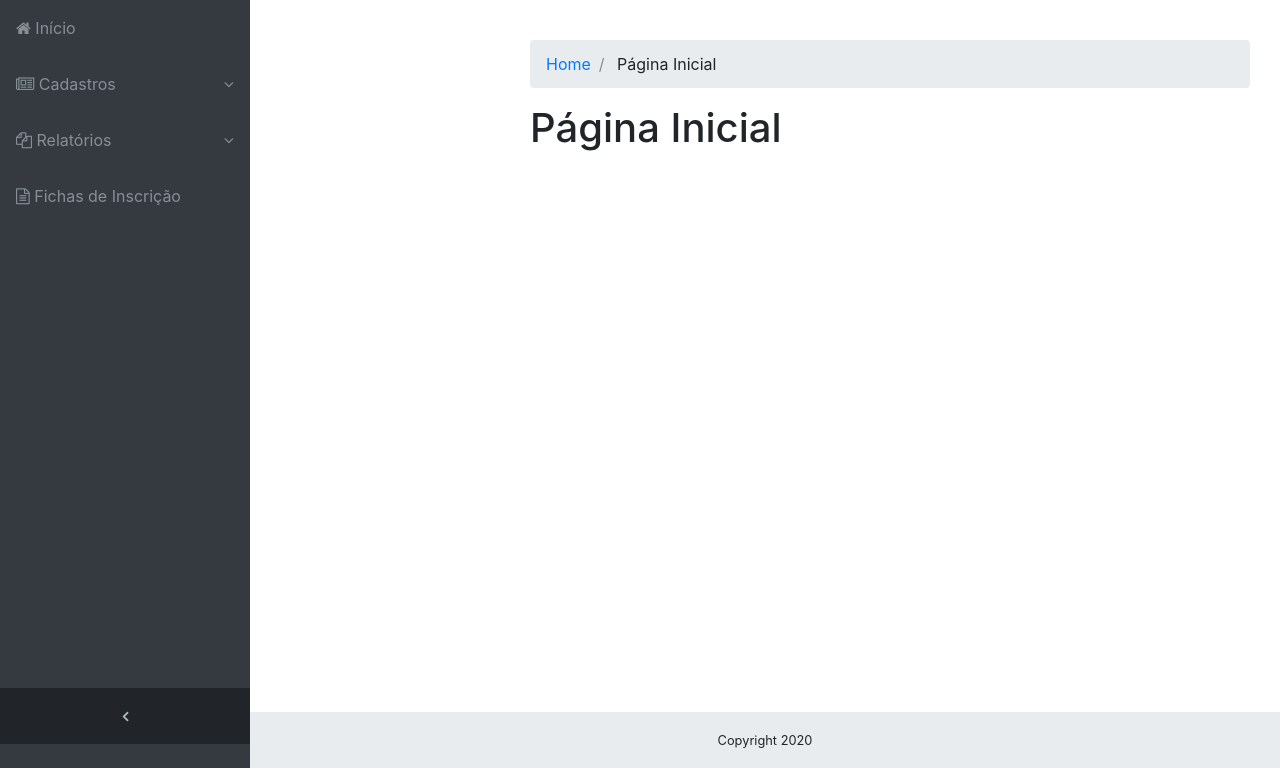
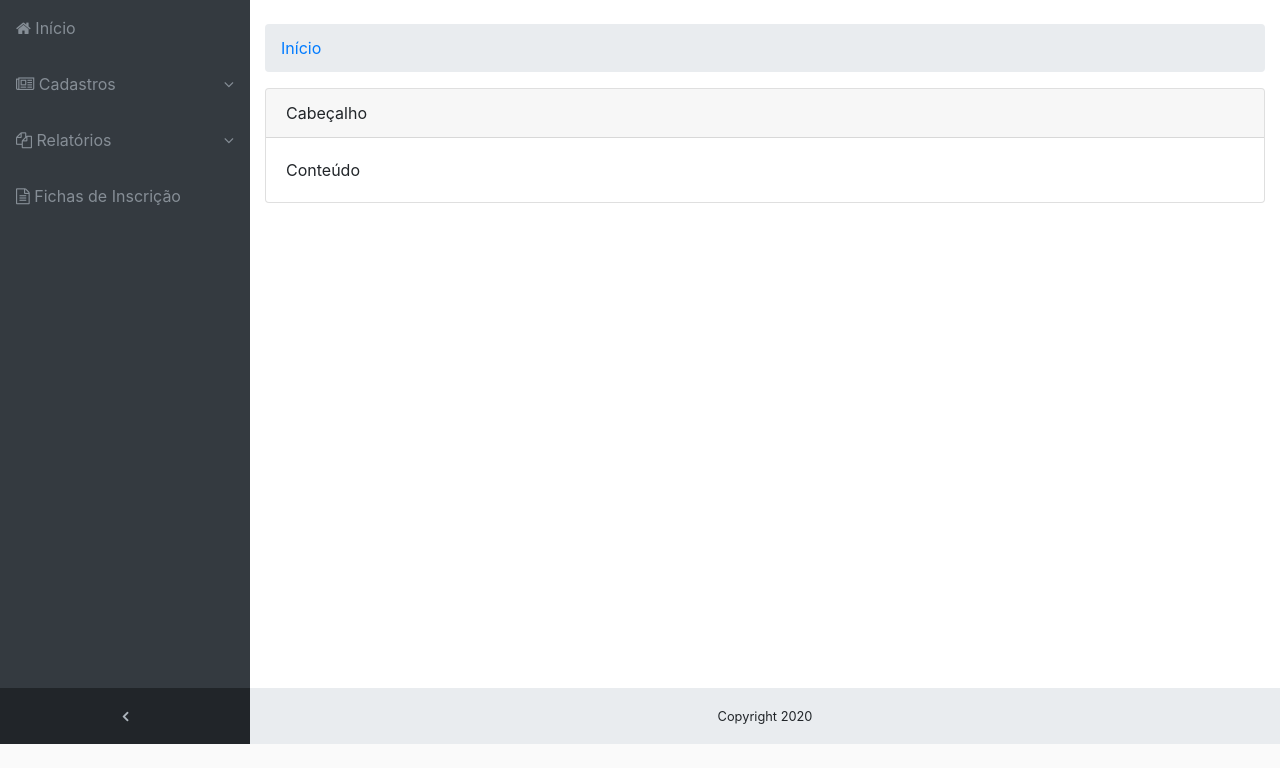
Before and after one commit to phbsilva2/dashboard, a Django app: page / in a window 1280 px wide. Shown: the part 56-824 px from the top of the page. After the commit the page ends 800 px from the top, so only its background shows below. Run offline with Django 3.2, Linux system fonts and the light colour scheme; the visitor is signed in with stand-in values (Sample User, id 1); some libraries are stand-ins or nearby versions.

Commit message:
Ajuste do modelo da página de conteúdo

```diff
--- a/templates/_content.html
+++ b/templates/_content.html
@@ -1,18 +1,15 @@
+{% block breadcrumbs %}
+    <ol class="breadcrumb">
+        <li class="breadcrumb-item active"><a href="{% url 'index' %}">Início</a></li>
+    </ol>
+{% endblock %}
+
 <!-- Conteúdo -->
-<div class="content-wrapper">
-    <div class="container-fluid">
-        <ol class="breadcrumb">
-            <li class="breadcrumb-item">
-                <a href="#">Home</a>
-            </li>
-            <li class="breadcrumb-item">
-                Página Inicial
-            </li>
-        </ol>
-        <div class="row">
-            <div class="col-12">
-                <h1>Página Inicial</h1>
-            </div>
-        </div>
+<div class="card mb-3">
+    <div class="card-header">
+        Cabeçalho
+    </div>
+    <div class="card-body">
+        Conteúdo
     </div>
 </div>
```
